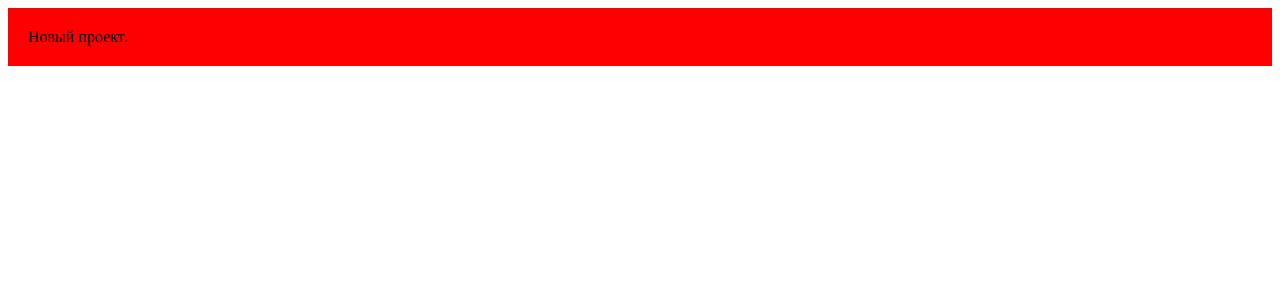
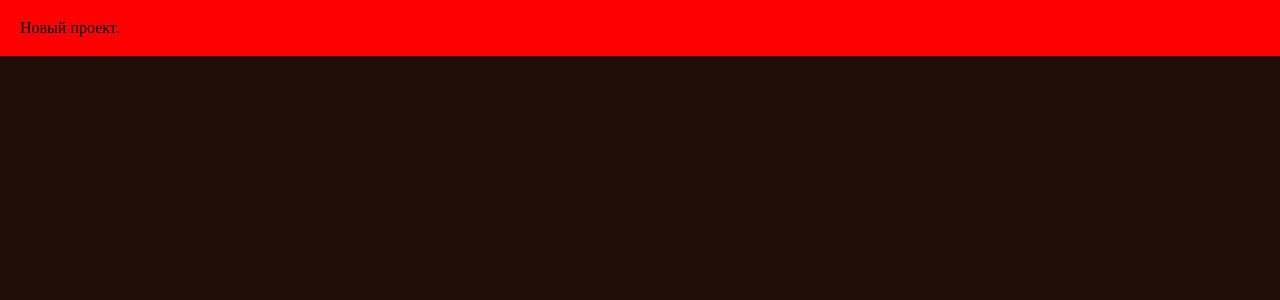
Before and after one commit to slavaMalenko/petersburg-bar, a React app: page / in a window 1280 px wide. Shown: the top 300 px of the page. Built offline with nearby package versions, Linux system fonts and the light colour scheme.

Commit message:
Установлен пакет styled-reset, а также style-loader и css-loader

```diff
--- a/package.json
+++ b/package.json
@@ -6,7 +6,6 @@
   "scripts": {
     "start-dev": "webpack-dev-server --config webpack.dev.js --open",
     "start-prod": "webpack-dev-server --config webpack.prod.js --open",
-    "dev": "webpack --config webpack.dev.js",
     "build": "webpack --config webpack.prod.js",
     "watch": "webpack --mode development --watch"
   },
@@ -30,8 +29,10 @@
     "@types/react-dom": "^18.0.11",
     "@types/styled-components": "^5.1.26",
     "clean-webpack-plugin": "^4.0.0",
+    "css-loader": "^6.7.3",
     "html-webpack-plugin": "^5.5.0",
     "prettier": "2.8.4",
+    "style-loader": "^3.3.1",
     "ts-loader": "^9.4.2",
     "ts-node": "^10.9.1",
     "typescript": "^4.9.5",
@@ -45,6 +46,7 @@
     "react-dom": "^18.2.0",
     "react-redux": "^8.0.5",
     "react-router-dom": "^6.8.2",
-    "styled-components": "^5.3.8"
+    "styled-components": "^5.3.8",
+    "styled-reset": "^4.4.5"
   }
 }
--- /dev/null
+++ b/src/index.css
@@ -0,0 +1,3 @@
+body {
+  background: #210e09;
+}
--- a/src/index.tsx
+++ b/src/index.tsx
@@ -1,12 +1,17 @@
 import ReactDOM from 'react-dom/client';
 import { BrowserRouter } from 'react-router-dom';
+import { Reset } from 'styled-reset';
+import './index.css';
 import App from './App';
 
 const root = ReactDOM.createRoot(
   document.getElementById('root') as HTMLElement
 );
 root.render(
-  <BrowserRouter>
-    <App />
-  </BrowserRouter>
+  <>
+    <Reset />
+    <BrowserRouter>
+      <App />
+    </BrowserRouter>
+  </>
 );
--- /dev/null
+++ b/src/ui/index.tsx
@@ -0,0 +1 @@
+export { Container } from './Container';
--- a/webpack.config.js
+++ b/webpack.config.js
@@ -17,7 +17,7 @@ module.exports = {
     filename: '[name].bundle.js', // название итогового бандла, получится dist/app.bundle.js
   },
   resolve: {
-    extensions: ['.ts', '.tsx', '.js', '.jsx'], // указание расширений файлов, которые webpack будет понимать
+    extensions: ['.ts', '.tsx', '.js', '.jsx', '.css'], // указание расширений файлов, которые webpack будет понимать
     alias: {
       '@': path.resolve(__dirname, 'src'),
     },
@@ -27,6 +27,10 @@ module.exports = {
       {
         test: /\.tsx$/,
         loader: 'ts-loader',
+      },
+      {
+        test: /\.css$/,
+        use: ['style-loader', 'css-loader'],
       },
     ],
   },
```
Also changed, not shown: 2 other files (tests, documents, lock files or other folders).
